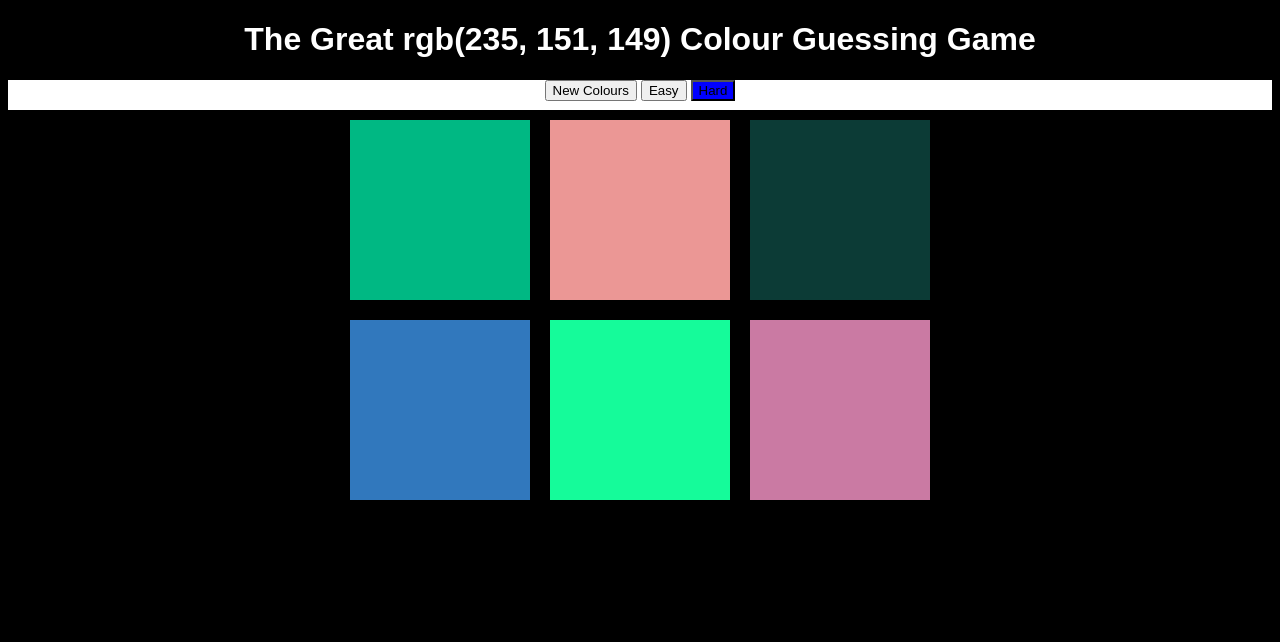
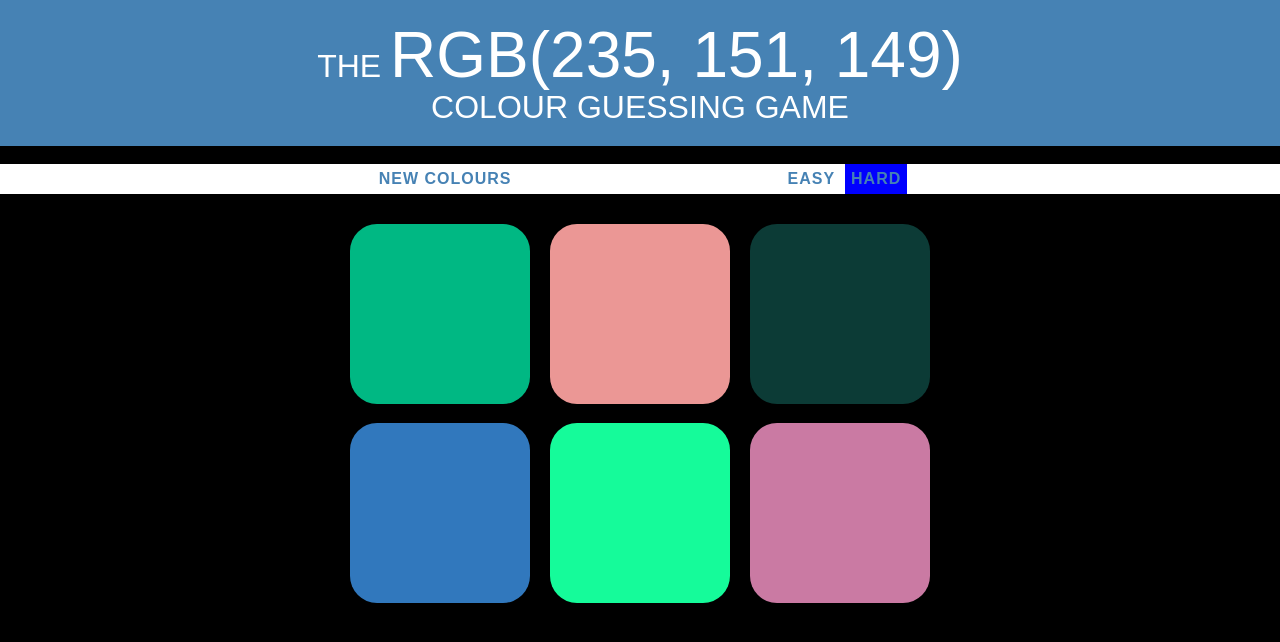
Before and after one commit to edwardrdavies/WDI_London_Project1, a PHP site: page / in a window 1280 px wide. Shown: the top 642 px of the page. Run offline with PHP 8.4, Linux system fonts and the light colour scheme.

Commit message:
Improved styling & fixed easy/hard mode entries

```diff
--- a/css/style.css
+++ b/css/style.css
@@ -1,12 +1,19 @@
 body {
   background-color: black;
+  margin: 0 auto;
+  font-family: "Montserrat", "Avenir";
 }
 
 h1  {
   color: white;
-  font-weight: bold;
+  line-height: 1.1;
+  font-weight: normal;
   font-family: sans-serif;
   text-align: center;
+  background-color: steelblue;
+  margin: 0 auto;
+  text-transform: uppercase;
+  padding: 20px 0;
 }
 
 .square {
@@ -15,10 +22,14 @@ h1  {
   padding-bottom: 30%;
   float: left;
   margin: 1.66%;
+  border-radius: 15%;
+  transition: background 0.8s;
+  --webkit-transition: background 0.8s;
+  -moz-transition: background 0.6;
 }
 
 #container {
-  margin: 0 auto;
+  margin: 20px auto;
   max-width: 600px;
 }
 
@@ -27,8 +38,37 @@ h1  {
   background: white;
   height: 30px;
   text-align: center;
+  padding: 0 0;
 }
 
 .selected {
   background: blue;
 }
+
+#colorDisplay {
+  font-size: 200%;
+}
+
+button {
+  border: none;
+  background: none;
+  text-transform: uppercase;
+  height: 100%;
+  font-weight: 700;
+  color: steelblue;
+  letter-spacing: 1px;
+  font-size: inherit;
+  transition: all 0.5s;
+  outline: none;
+
+}
+
+button:hover {
+  color: white;
+  background: steelblue;
+}
+
+#message {
+  display: inline-block;
+  width: 20%;
+}
--- a/index.html
+++ b/index.html
@@ -8,8 +8,10 @@
   </head>
   <body>
 
-    <h1>The Great <span id="colorDisplay">rgb</span> Colour Guessing Game</h1>
-
+    <h1>The <span id="colorDisplay">rgb</span>
+      <br>
+      Colour Guessing Game</h1>
+      </br>
     <div id="stripe">
       <button id="reset">New Colours</button>
       <span id="message"></span>
--- a/js/app.js
+++ b/js/app.js
@@ -10,6 +10,7 @@ var resetButton = document.querySelector("#reset");
 var easyBtn = document.querySelector("#easyBtn");
 var hardBtn = document.querySelector("#hardBtn");
 var numberOfSquares = 6;
+
 
 easyBtn.addEventListener("click", function(){
   hardBtn.classList.remove("selected");
@@ -30,15 +31,15 @@ easyBtn.addEventListener("click", function(){
 hardBtn.addEventListener("click", function(){
   hardBtn.classList.add("selected");
   easyBtn.classList.remove("selected");
-  numSquares = 6;
-  color = generateRandomColors(numSquares);
+  color = generateRandomColors(6);
   pickedColor = pickColor();
   colorDisplay.textContent = pickedColor;
   for(var i = 0; i < squares.length; i++){
       squares[i].style.background = colors[i];
       squares[i].style.display = "block";
   }
-});
+ }
+);
 
 resetButton.addEventListener("click", function(){
   //generate all new colors
@@ -47,11 +48,14 @@ resetButton.addEventListener("click", function(){
   pickedColor = pickColor();
   //change colorDisplay to match picked color
   colorDisplay.textContent = pickedColor;
+  this.textContent = "New Colors";
+
+  messageDisplay.textContent = "";
   //change color of squares
   for(var i = 0; i < squares.length; i++){
       squares[i].style.background = colors[i];
   }
-  h1.style.background = "black";
+  h1.style.background = "steelblue";
 });
 
 colorDisplay.textContent = pickedColor;
```
